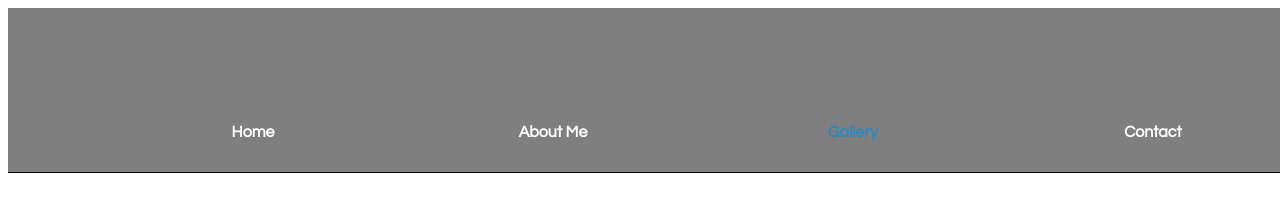
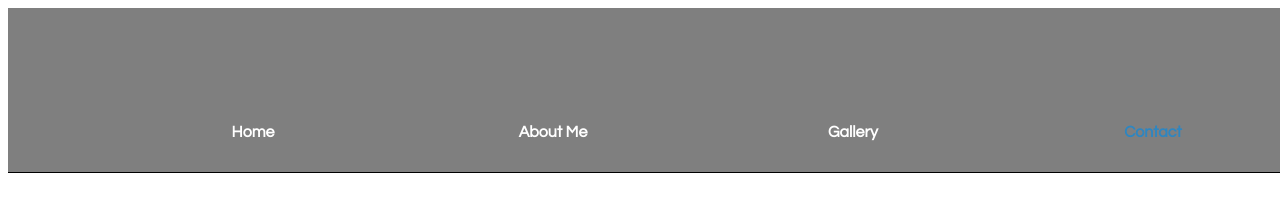
Before and after one commit to harrisPotter/Carreon_Harris_PersonalWebsite, a plain HTML site: page contact.html in a window 1280 px wide. Shown: the top 212 px of the page. Drawn offline with Linux system fonts and the light colour scheme.

Commit message:
added contact.html

```diff
--- a/contact.html
+++ b/contact.html
@@ -1,7 +1,7 @@
 <html>
 
 <head>
-	<title>Gallery</title>
+	<title>Contact</title>
 	<meta name="viewport" content="width=content-width, initial-scale=1">
 	<link rel="stylesheet" type="text/css" href="mycss/style.css">
 	<link href="https://maxcdn.bootstrapcdn.com/font-awesome/4.7.0/css/font-awesome.min.css"
@@ -15,8 +15,8 @@
 		<ul>
 			<li><a href="index.html">Home</a></li>
 			<li><a href="about.html">About Me</a></li>
-			<li><a class="current" href="gallery.html">Gallery</a></li>
-			<li><a href="contact.html">Contact</a></li>
+			<li><a href="gallery.html">Gallery</a></li>
+			<li><a class="current" href="contact.html">Contact</a></li>
 		</ul>
 
 	</div>
```
Also changed, not shown: gallery.html (+1 -1 lines).
